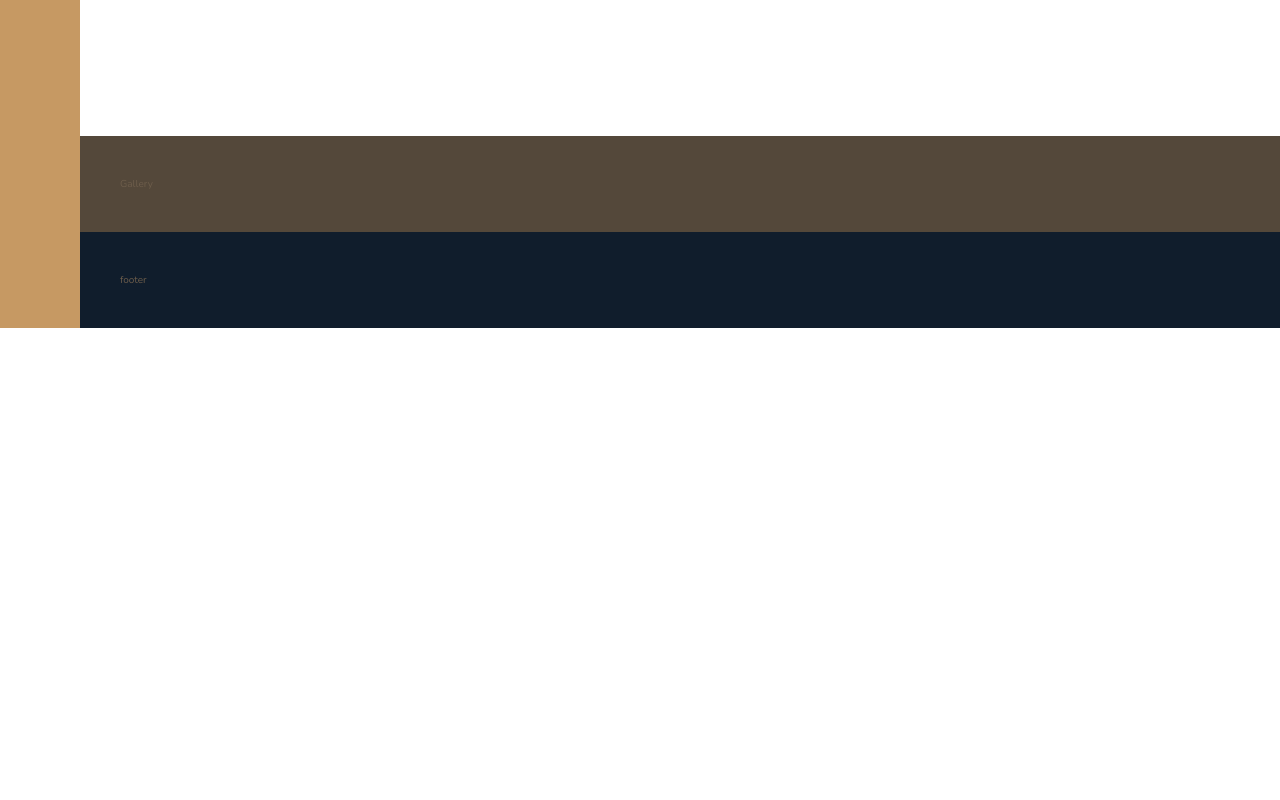
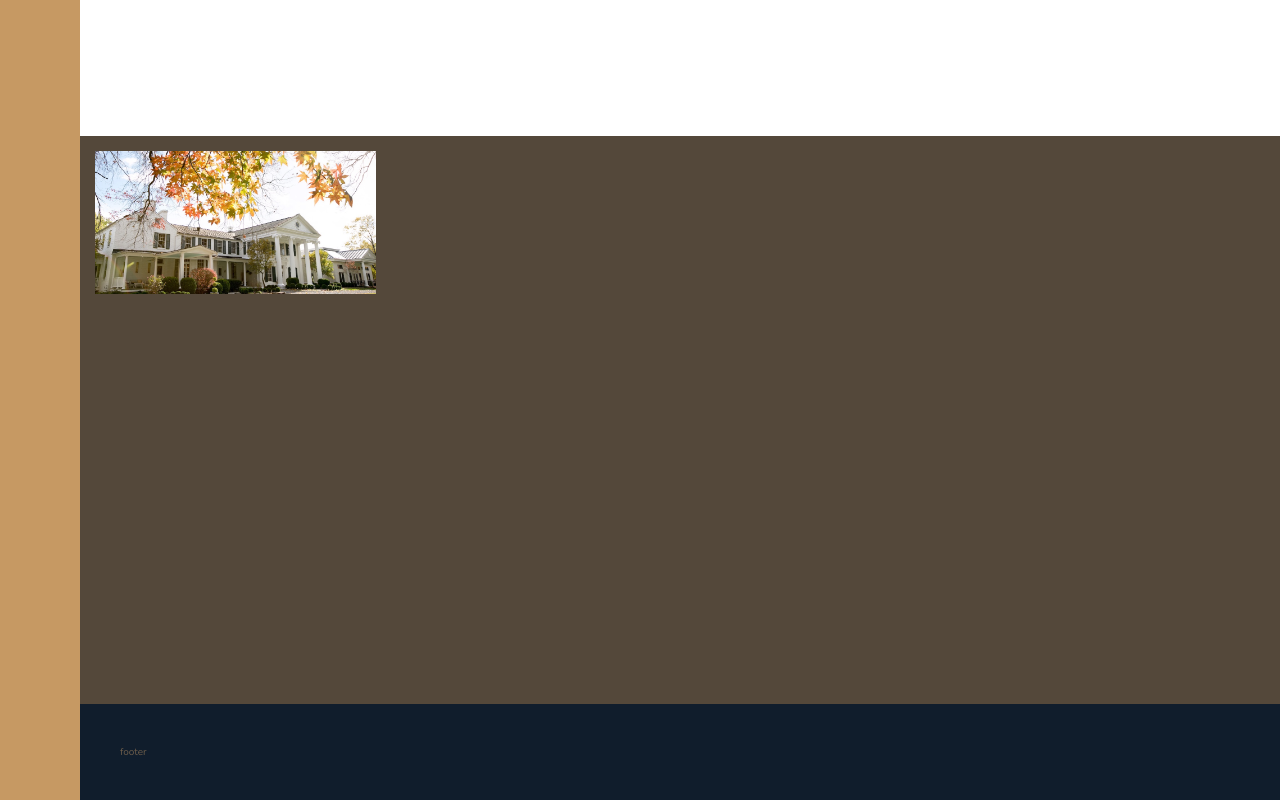
Before and after one commit to Febby/Rentic, a website: page index.html in a window 1280 px wide. Shown: the part 3253-4053 px from the top of the page. Before the commit the page ends 3581 px from the top, so only its background shows below. Drawn offline with nearby package versions, Linux system fonts and the light colour scheme.

Commit message:
Working on the gallery section

```diff
--- a/index.html
+++ b/index.html
@@ -291,7 +291,10 @@
         </section>
 
         <section class="gallery">
-            Gallery
+            <figure class="gallery__item gallery__item--1">
+                <img src="img/gal-1.jpeg" alt="Gallery image 1" class="gallery__img">
+            </figure>
+
         </section>
 
         <footer class="footer">
--- a/sass/_gallery.scss
+++ b/sass/_gallery.scss
@@ -1,4 +1,26 @@
 .gallery{
     background-color: $color-grey-dark-1;
     grid-column: full-start / full-end;
+    display: grid;
+    grid-template-columns: repeat(8, 1fr);
+    grid-template-rows: repeat(7, 5vw);
+    grid-gap: 1.5rem;
+    padding: 1.5rem;
+
+
+    &__item{
+        &--1{
+            grid-row: 1 / span 2;
+            grid-column: 1 / span 2;
+        }
+    }
+
+    &__img {
+        width: 100%;
+        height: 100%;
+        object-fit: cover;
+        display: block;
+    }
+
+
 }
```
Also changed, not shown: css/style.css.
